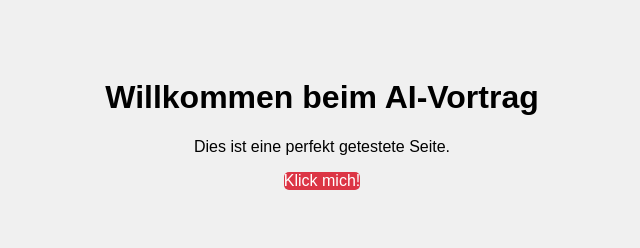
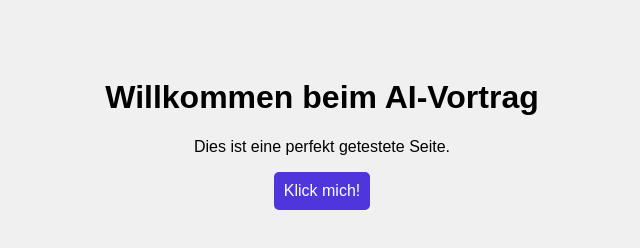
Before and after one commit to Twisted1234/ai-testing-demo, a website: page index.html in a window 1280 px wide. Shown: the whole page, without its empty margins (318-958 px from the left). Drawn offline with Linux system fonts and the light colour scheme.

Commit message:
workflow Percy fail

```diff
--- a/index.html
+++ b/index.html
@@ -6,7 +6,7 @@
     <style>
         /* DEMO: Ändere diese Farbe später für den "Fehler" */
         body { font-family: sans-serif; text-align: center; padding: 50px; background-color: #f0f0f0; }
-        .btn { padding: 0px; background-color: #dc3545; color: white; border: none; border-radius: 5px; font-size: 16px;}
+        .btn { padding: 10px; background-color: #4e35dc; color: white; border: none; border-radius: 5px; font-size: 16px;}
     </style>
 </head>
 <body>
```
